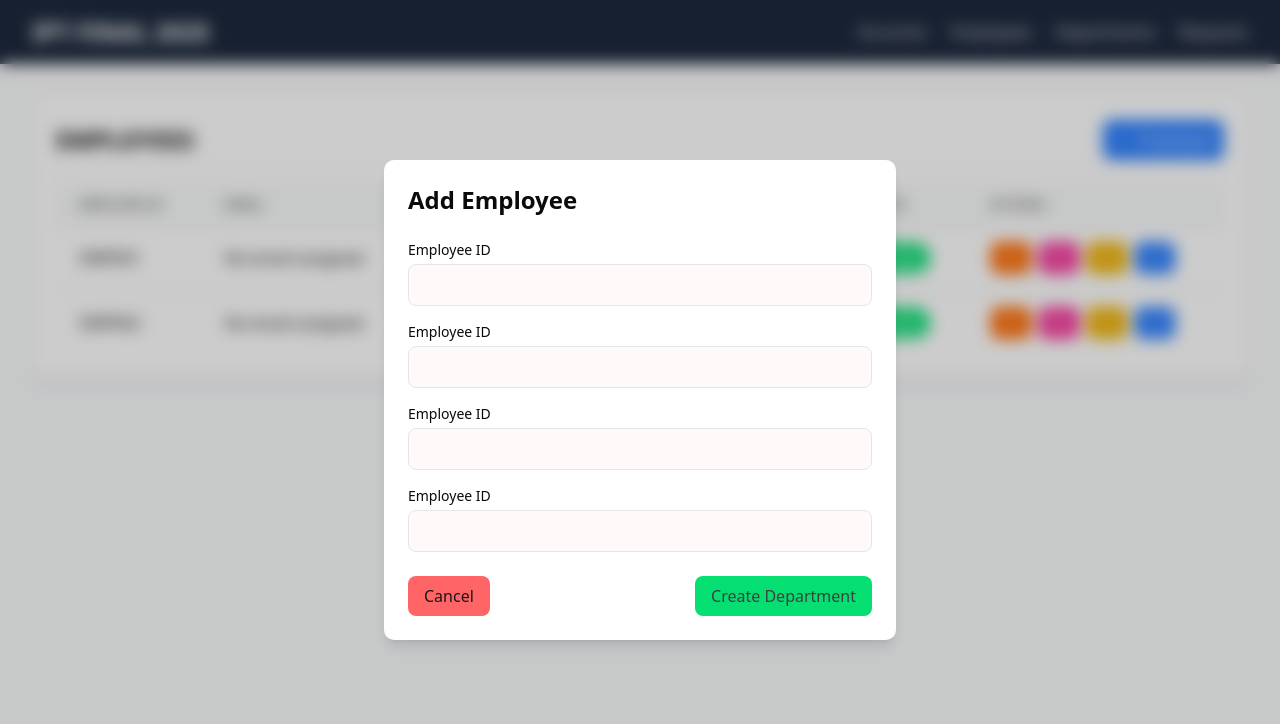
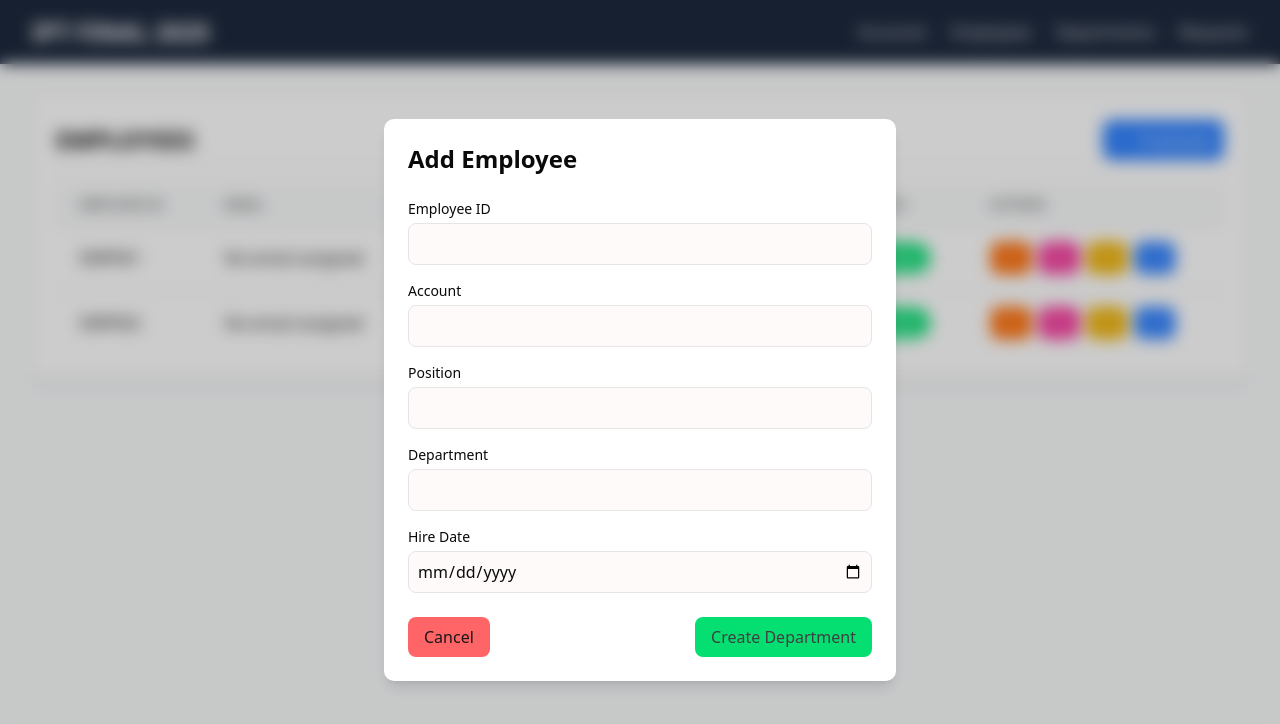
Before and after one commit to Znarfieeee/ipt-final-2025, a React (Vite) app in the folder frontend/: page /employees in a window 1280 px wide. Both pictures are taken after a click on the button "Employee". Shown: the top 724 px of the page. Built offline with nearby package versions, Linux system fonts and the light colour scheme.

Commit message:
feat: Update EmployeeAddEditForm to rename fields and add hire date input for improved employee management

```diff
--- a/frontend/src/components/EmployeeAddEditForm.jsx
+++ b/frontend/src/components/EmployeeAddEditForm.jsx
@@ -44,41 +44,55 @@ function EmployeeAddEditForm({ onSubmit, onCancel, initialData }) {
                             </div>
                             <div>
                                 <label htmlFor="employeeId" className="block text-sm font-medium text-foreground mb-1">
-                                    Employee ID
+                                    Account
                                 </label>
                                 <input
                                     type="text"
-                                    id="employeeId"
-                                    name="employeeId"
-                                    value={formData.employeeId}
+                                    id="account"
+                                    name="account"
+                                    value={formData.userEmail}
                                     onChange={handleChange}
                                     className="w-full p-2 rounded-md border border-input bg-background text-foreground"
                                     required
                                 />
                             </div>
                             <div>
-                                <label htmlFor="employeeId" className="block text-sm font-medium text-foreground mb-1">
-                                    Employee ID
+                                <label htmlFor="position" className="block text-sm font-medium text-foreground mb-1">
+                                    Position
                                 </label>
                                 <input
                                     type="text"
-                                    id="employeeId"
-                                    name="employeeId"
-                                    value={formData.employeeId}
+                                    id="position"
+                                    name="position"
+                                    value={formData.position}
                                     onChange={handleChange}
                                     className="w-full p-2 rounded-md border border-input bg-background text-foreground"
                                     required
                                 />
                             </div>
                             <div>
-                                <label htmlFor="employeeId" className="block text-sm font-medium text-foreground mb-1">
-                                    Employee ID
+                                <label htmlFor="department" className="block text-sm font-medium text-foreground mb-1">
+                                    Department
                                 </label>
                                 <input
                                     type="text"
-                                    id="employeeId"
-                                    name="employeeId"
-                                    value={formData.employeeId}
+                                    id="department"
+                                    name="department"
+                                    value={formData.department}
+                                    onChange={handleChange}
+                                    className="w-full p-2 rounded-md border border-input bg-background text-foreground"
+                                    required
+                                />
+                            </div>
+                            <div>
+                                <label htmlFor="hireDate" className="block text-sm font-medium text-foreground mb-1">
+                                    Hire Date
+                                </label>
+                                <input
+                                    type="date"
+                                    id="hireDate"
+                                    name="hireDate"
+                                    value={formData.hireDate}
                                     onChange={handleChange}
                                     className="w-full p-2 rounded-md border border-input bg-background text-foreground"
                                     required
```
